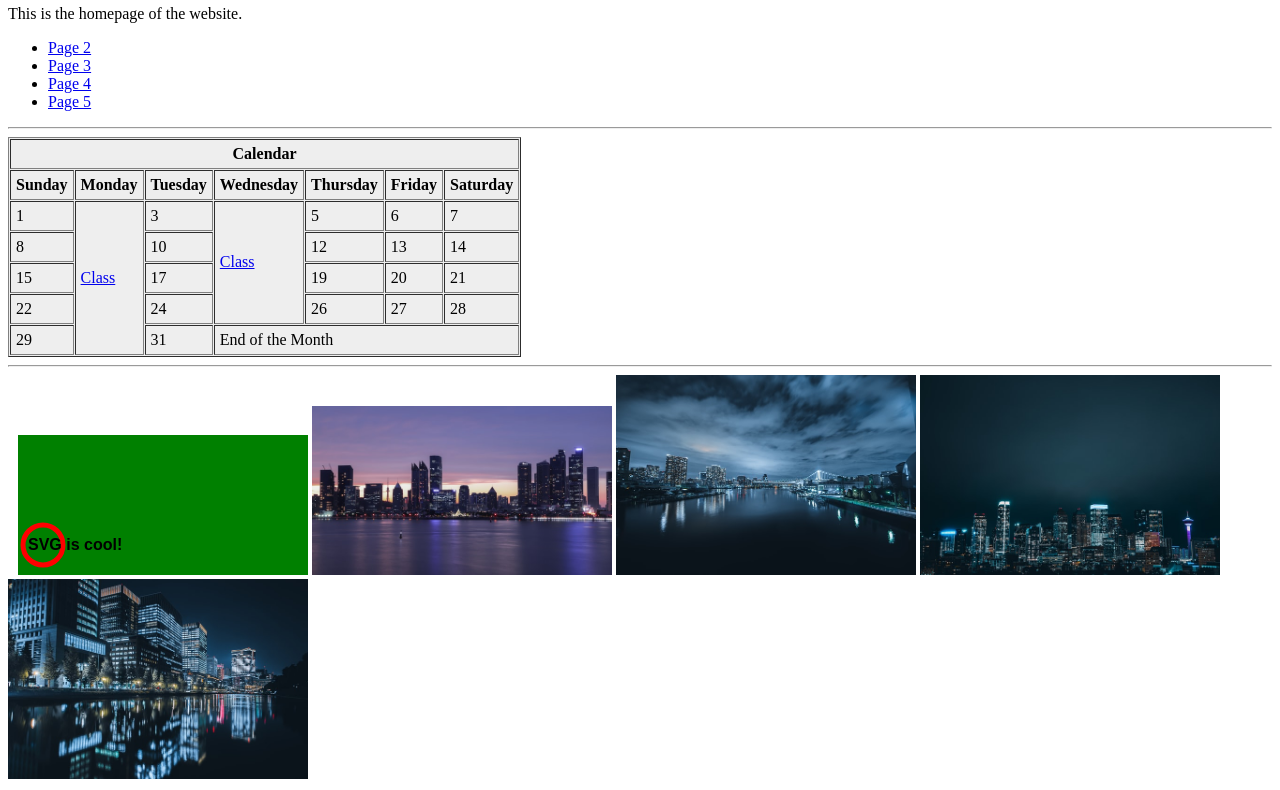
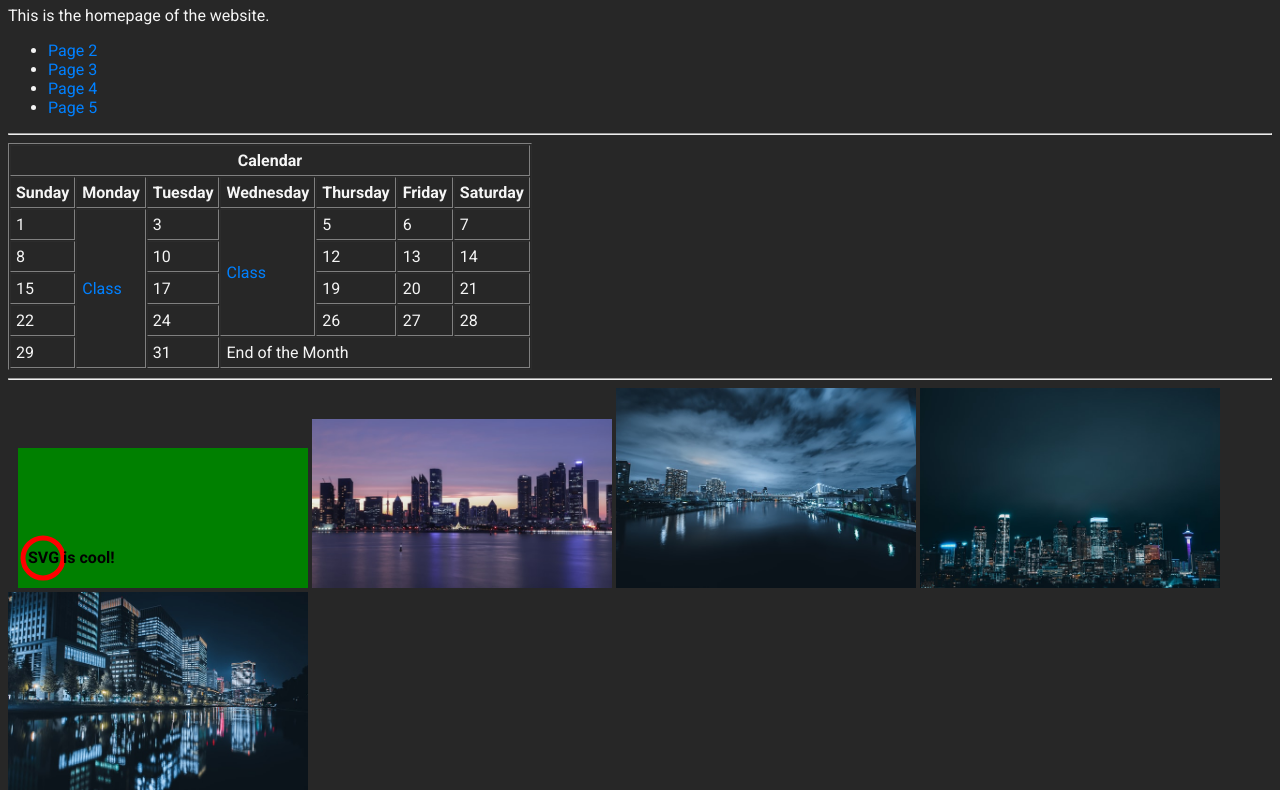
Before and after one commit to PaulleyP/CST152, a plain HTML site: page index.html in a window 1280 px wide. Shown: the part 75-865 px from the top of the page. Drawn offline with Linux system fonts and the light colour scheme.

Commit message:
add styles

```diff
--- a/index.html
+++ b/index.html
@@ -3,6 +3,7 @@
     <head>
         <meta charset="UTF-8">
         <meta name="viewport" content="width=device-width, initial-scale=1.0">
+        <link rel="stylesheet" href="style.css">
         <title>Homepage</title>
     </head>
     <body>
--- /dev/null
+++ b/style.css
@@ -0,0 +1,24 @@
+@import url('https://fonts.googleapis.com/css2?family=Roboto:wght@400;700&display=swap');
+
+:root {
+    --dark: #272727;
+    --light: #F5F5F5;
+    --blue: #0080FF;
+    --purple: #8C198C;
+}
+
+* {
+    background-color: var(--dark);
+    font-family: 'roboto', sans-serif;
+    color: var(--light);
+}
+
+a {
+    color: var(--blue);
+    text-decoration: none;
+}
+
+a:hover {
+    color: var(--purple);
+    text-decoration: underline;
+}
```
Also changed, not shown: page2/index.html (+1 -0 lines), page3/index.html (+1 -0 lines), page4/index.html (+1 -0 lines), page5/index.html (+1 -0 lines).
